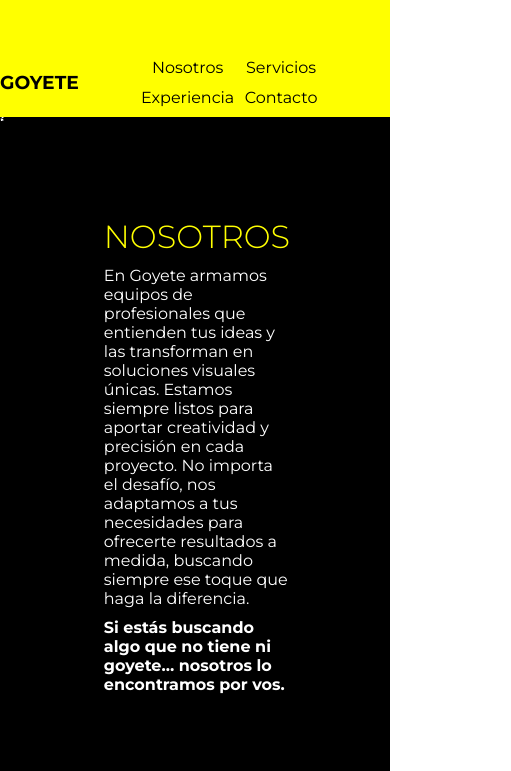
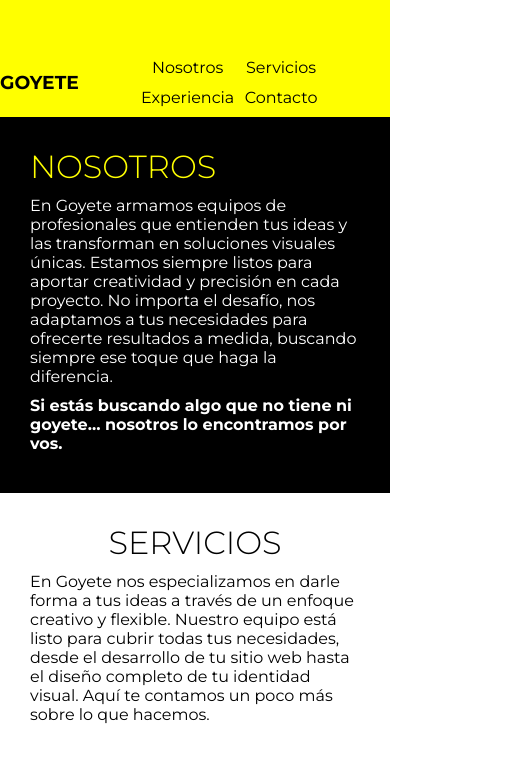
Before and after one commit to eduardorougier/goyete, a plain HTML site: page index.html in a window 390 px wide. Shown: the part 453-1224 px from the top of the page, 511 px wide, since content can reach past the window. Drawn offline with Linux system fonts and the light colour scheme.

Commit message:
Actualización Responsive

```diff
--- a/style.css
+++ b/style.css
@@ -69,7 +69,6 @@ a:hover {
 }
 
 #nosotros {
-    /* height: 400px; */
     display: grid;
     grid-template-columns: 3fr 4fr;
     background-color: black;
@@ -338,6 +337,23 @@ footer {
 
     }
 
+    #nosotros {
+        grid-template-columns: 1fr;
+        padding: ;
+    }
+
+    .nosotrosIzq {
+        visibility: hidden;
+    }
+
+    .nosotrosDer {
+        padding: 30px;
+    }
+
+    .serviciosHeader {
+        padding: 30px;
+    }
+
     #serviciosCajas1, #serviciosCajas2, #serviciosCajas3, #serviciosCajas4 {
         padding: 30px;
         margin-left: 0;
@@ -369,4 +385,10 @@ footer {
         visibility: hidden;
     }
 
+    footer {
+        padding: 0;
+    }
+
+
+
   }
```
